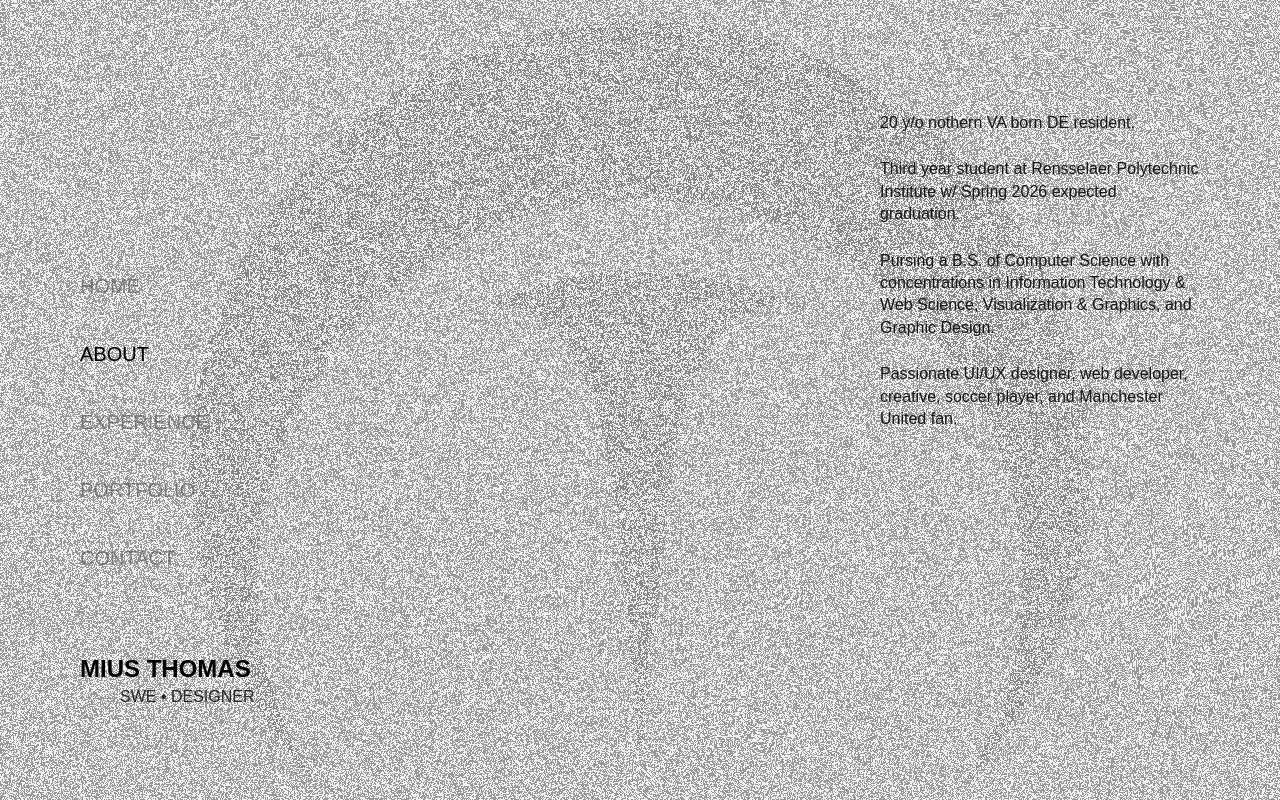
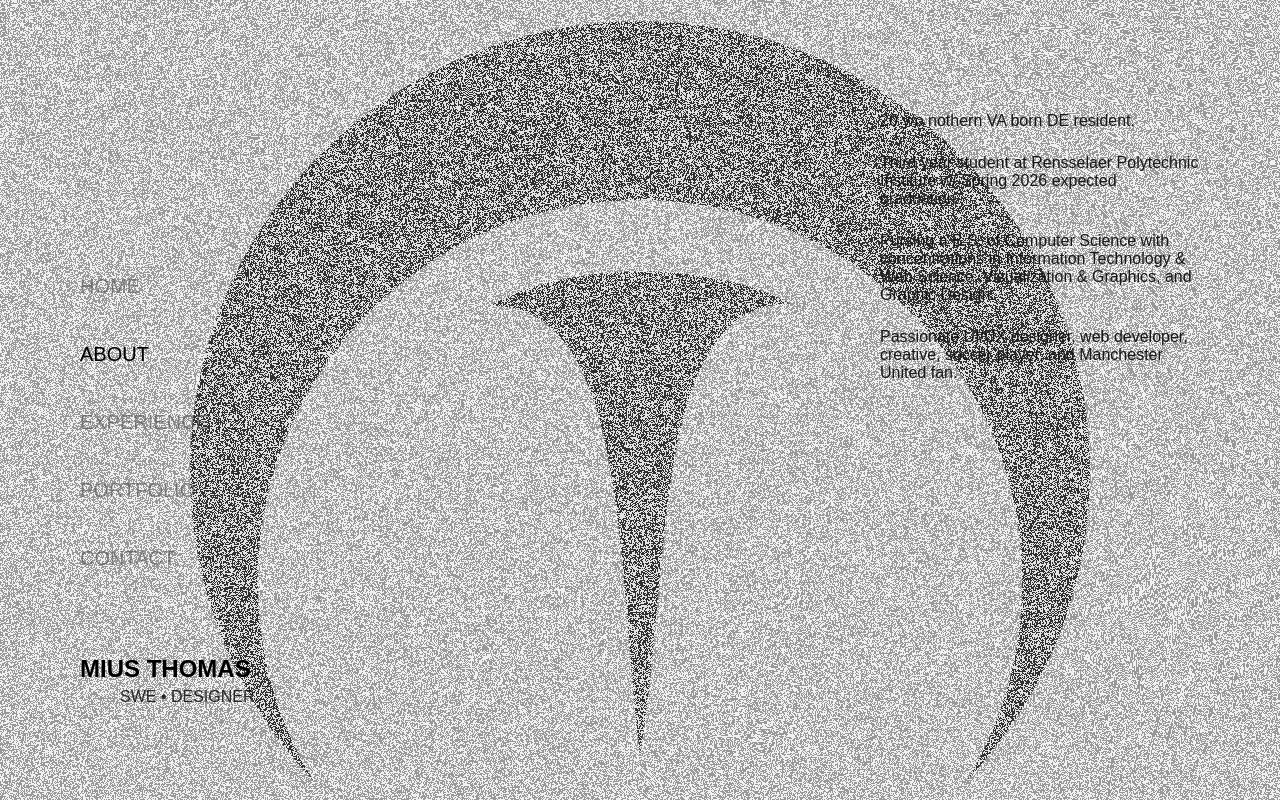
Before and after one commit to ths22115/ths22115.github.io, a Next.js app: page /about in a window 1280 px wide. Built offline with nearby package versions, Linux system fonts and the light colour scheme; a web font is replaced by a local one.

Commit message:
about page marker test

```diff
--- a/src/app/about/page.css
+++ b/src/app/about/page.css
@@ -3,3 +3,6 @@
     color: var(--gray0);
     width: 100%;
 }
+/* .about-subtext.mobile {
+   display: none;
+} */
--- a/src/app/about/page.js
+++ b/src/app/about/page.js
@@ -10,17 +10,18 @@ const [isMobile, setMobile] = useState(false);
     <div>
       <Skeleton page={'about'} isMobile={isMobile} updateIsMobile={setMobile} />
       <div className="text about-text">
-        <div className="subtext about-subtext">
+        <div className={"subtext about-subtext" + isMobile ? " mobile" : ""}>
           20 y/o nothern VA born DE resident.
           </div>
-        <div className="subtext about-subtext">
+        <div className={"subtext about-subtext" + isMobile ? " mobile" : ""}>
+          {/* {isMobile ? "LOL" : "Third year student at Rensselaer Polytechnic Institute w/ Spring 2026 expected graduation."} */}
           Third year student at Rensselaer Polytechnic Institute w/ Spring 2026 expected graduation.
         </div>
-        <div className="subtext about-subtext">
+        <div className={"subtext about-subtext" + isMobile ? " mobile" : ""}>
           Pursing a B.S. of Computer Science with concentrations in
           Information Technology & Web Science, Visualization & Graphics, and Graphic Design.
         </div>
-        <div className="subtext about-subtext">
+        <div className={"subtext about-subtext" + isMobile ? " mobile" : ""}>
           Passionate UI/UX designer, web developer, creative, soccer player, and Manchester United fan.
           </div>
       </div>
--- a/src/app/components/mark.js
+++ b/src/app/components/mark.js
@@ -5,6 +5,9 @@ import Image from "next/image";
 
 const Mark = React.forwardRef((props, ref) => {
     var width = props.isMobile ? 800 : 1000
+    if (props.isMobile) {
+        // alert("rly mobile!!!!")
+    }
     return (
         <Image className={"mark " + (props.isMobile ? "mark-mobile " : "") +  "mark-" + props.page + (props.focus > -1 ? " mark-focus" : "")} src={MarkBlack} ref={ref} alt={"Mius Thomas Logo"} width={props.size}/>
     )
--- a/src/app/globals.css
+++ b/src/app/globals.css
@@ -137,7 +137,7 @@ a {
 .mark-about {
   top: 45%;
   left: 50%;
-  opacity: .17;
+  opacity: 1;
   scale: .9;
   /* transform: translateX(-50%); */
 }
```
